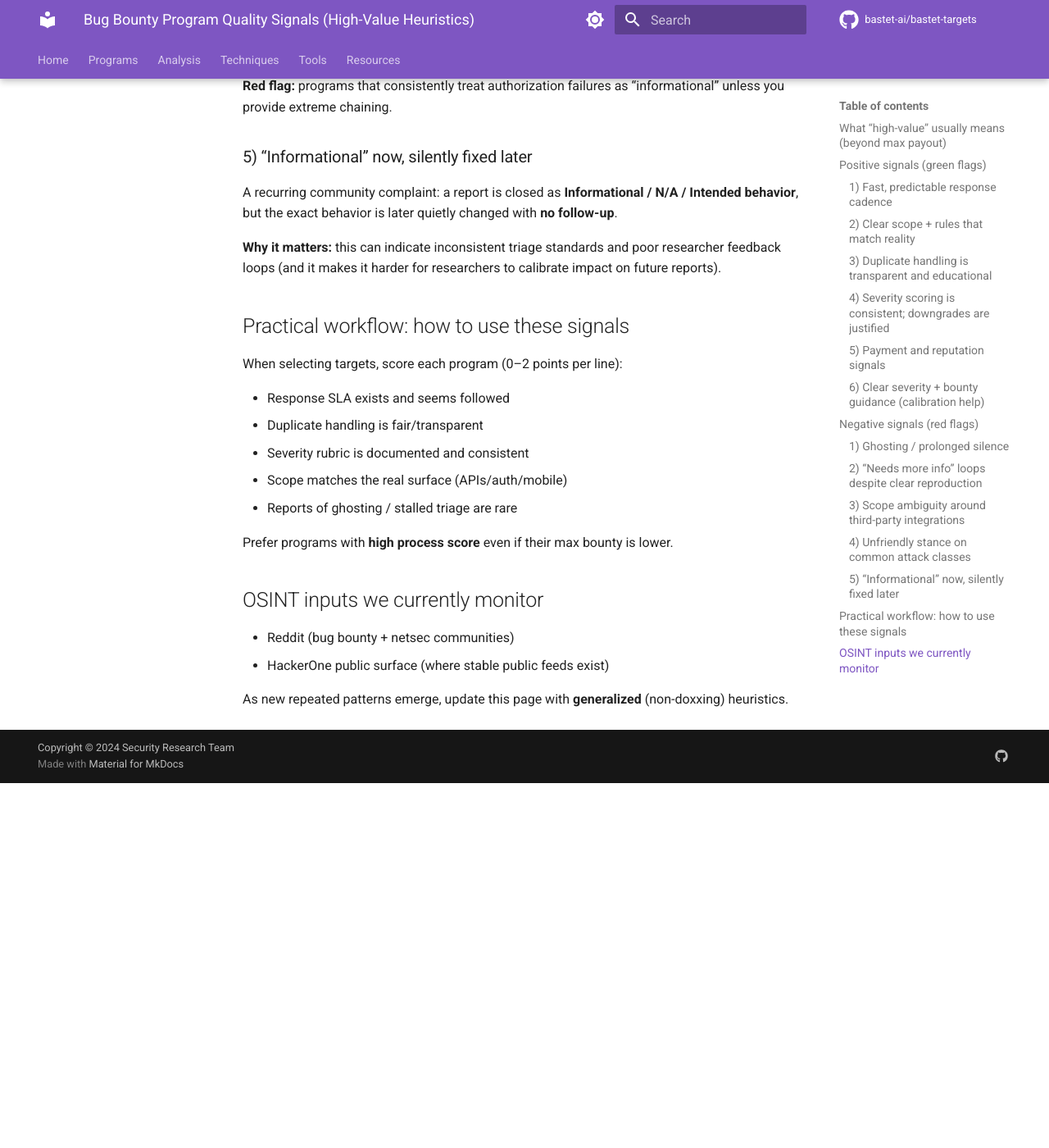
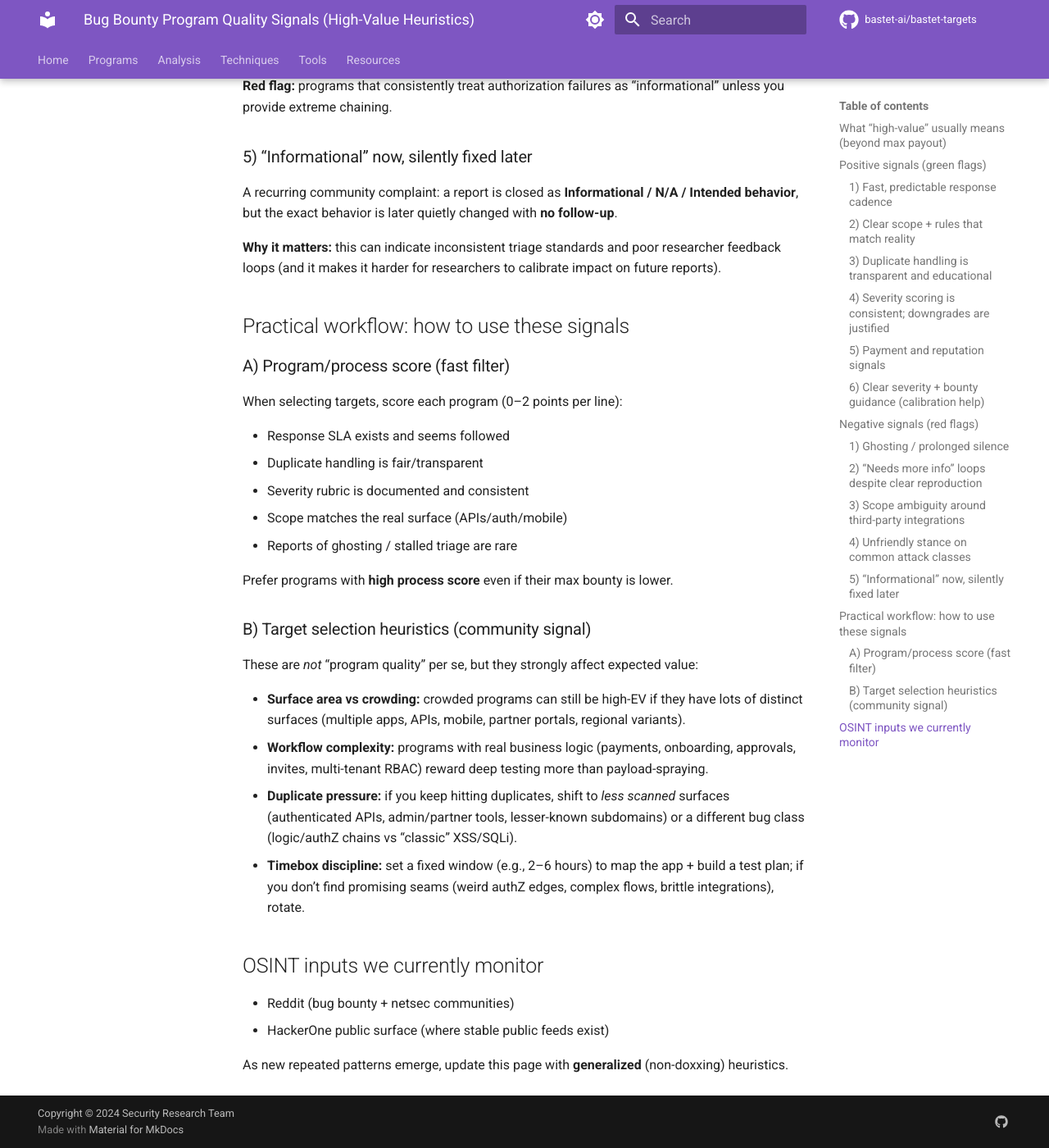
Before and after one commit to bastet-ai/bastet-targets, an MkDocs documentation site: the page built from docs/program-quality-signals.md, in a window 1280 px wide and 1400 px high, scrolled down 2799 px. Shown: the whole window at 82% size. Built offline with MkDocs 1.6.1 and Material for MkDocs 9.7.7, drawn with Linux system fonts in a browser that asks for light colours; comment, search, counter and statistics services are not loaded; before the commit the page ends 3754 px from its top, so only the background shows below that.

Commit message:
docs: add target selection heuristics to program quality signals

```diff
--- a/docs/program-quality-signals.md
+++ b/docs/program-quality-signals.md
@@ -99,6 +99,8 @@ A recurring community complaint: a report is closed as **Informational / N/A / I
 
 ## Practical workflow: how to use these signals
 
+### A) Program/process score (fast filter)
+
 When selecting targets, score each program (0–2 points per line):
 
 - Response SLA exists and seems followed
@@ -109,6 +111,15 @@ When selecting targets, score each program (0–2 points per line):
 
 Prefer programs with **high process score** even if their max bounty is lower.
 
+### B) Target selection heuristics (community signal)
+
+These are *not* “program quality” per se, but they strongly affect expected value:
+
+- **Surface area vs crowding:** crowded programs can still be high-EV if they have lots of distinct surfaces (multiple apps, APIs, mobile, partner portals, regional variants).
+- **Workflow complexity:** programs with real business logic (payments, onboarding, approvals, invites, multi-tenant RBAC) reward deep testing more than payload-spraying.
+- **Duplicate pressure:** if you keep hitting duplicates, shift to *less scanned* surfaces (authenticated APIs, admin/partner tools, lesser-known subdomains) or a different bug class (logic/authZ chains vs “classic” XSS/SQLi).
+- **Timebox discipline:** set a fixed window (e.g., 2–6 hours) to map the app + build a test plan; if you don’t find promising seams (weird authZ edges, complex flows, brittle integrations), rotate.
+
 ## OSINT inputs we currently monitor
 
 - Reddit (bug bounty + netsec communities)
```
